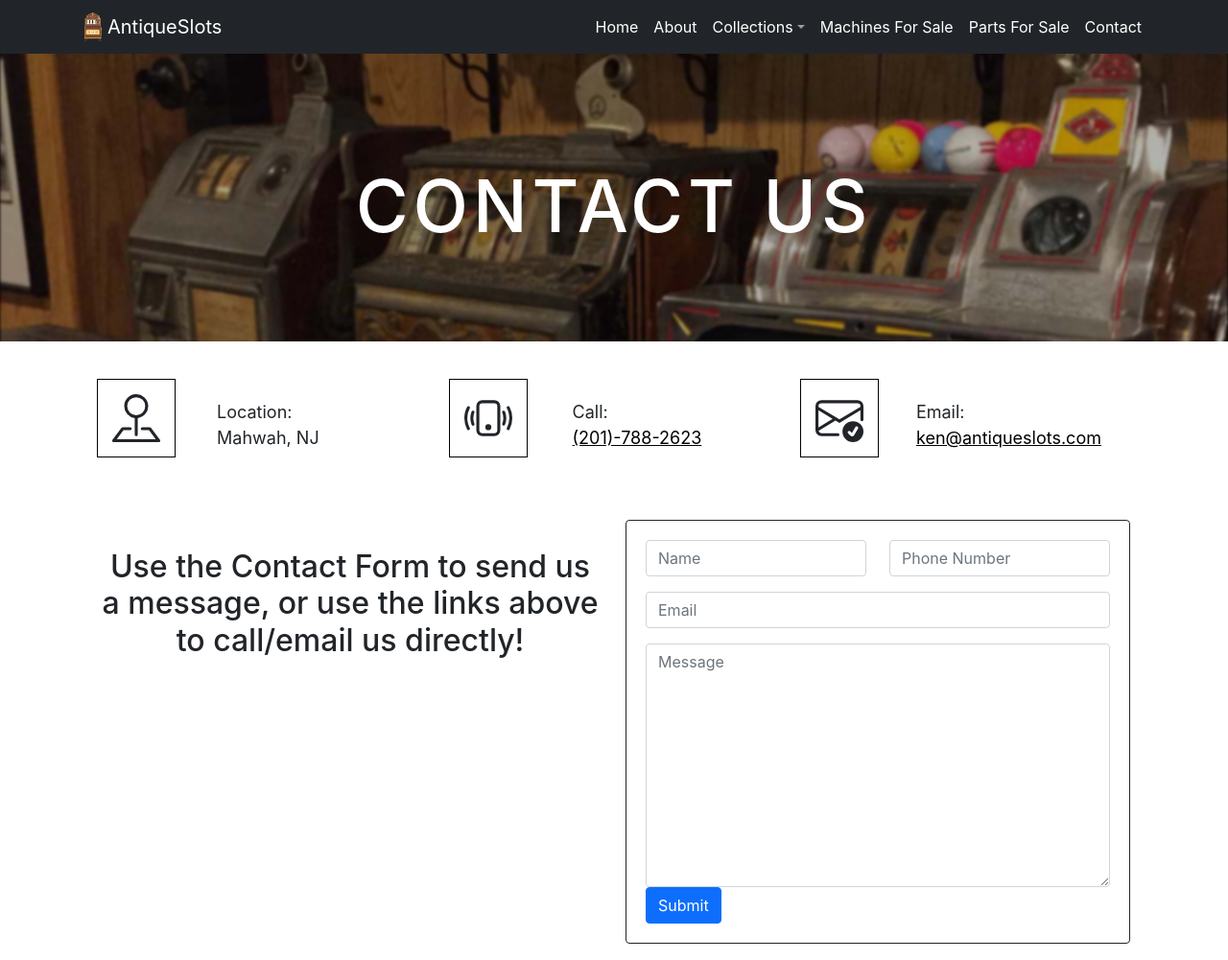
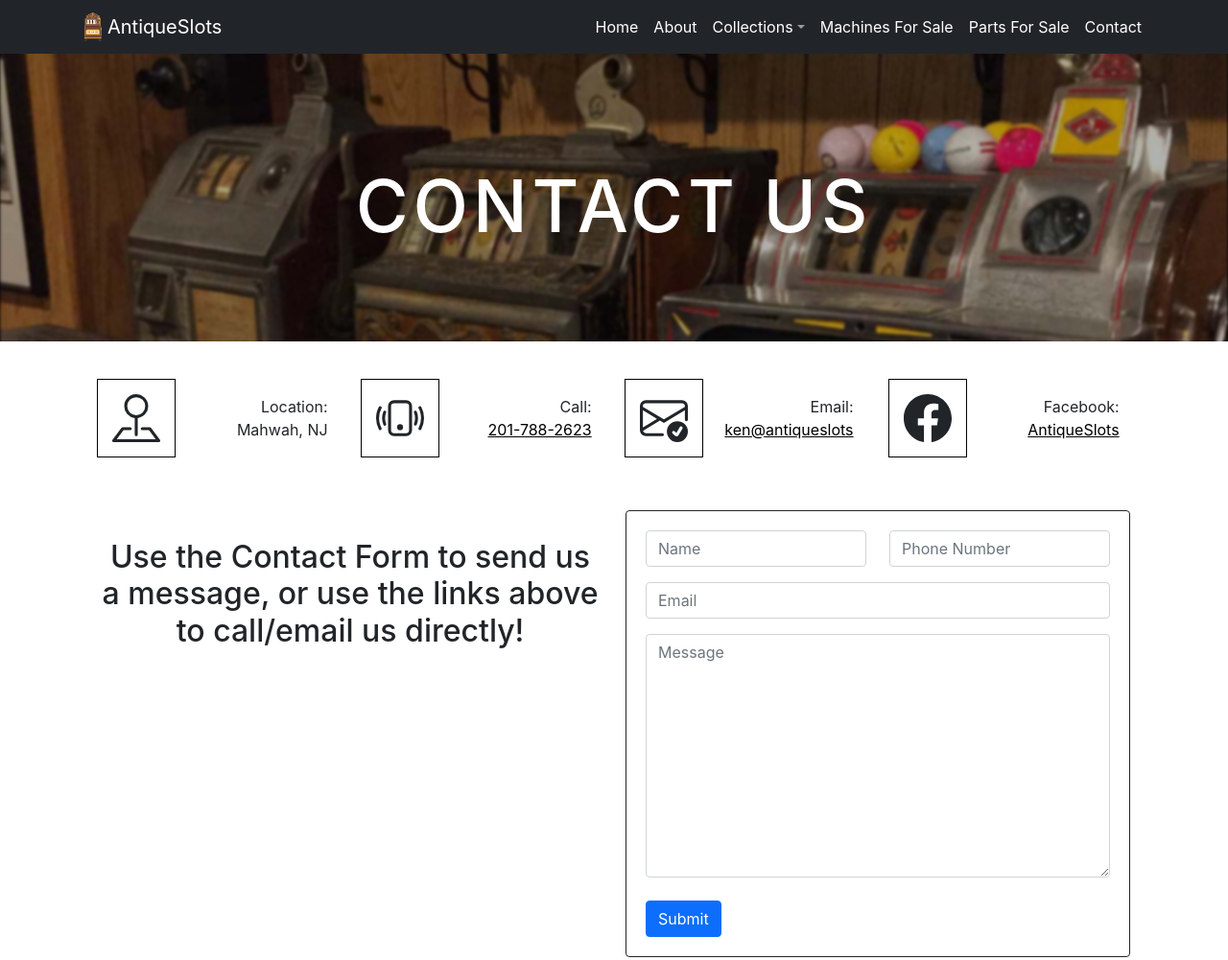
Before and after one commit to danielschnoll/AntiqueSlots, a React app: page /Contact in a window 1280 px wide. Shown: the top 1001 px of the page at 96% size. Built offline with nearby package versions, Linux system fonts and the light colour scheme.

Commit message:
Facebook on contact pg

```diff
--- a/src/components/contact.js
+++ b/src/components/contact.js
@@ -6,7 +6,7 @@ import Button from "react-bootstrap/Button"
 import Row from "react-bootstrap/Row";
 import Col from "react-bootstrap/Col";
 import Card from "react-bootstrap/Card";
-import { PhoneVibrate, PinMap, EnvelopeCheck} from "react-bootstrap-icons";
+import { PhoneVibrate, PinMap, EnvelopeCheck, Facebook} from "react-bootstrap-icons";
 
 import "./contact.scss"
 
@@ -18,18 +18,51 @@ class Contact extends React.Component {
         <HalfHero title="CONTACT US" image="/images/home/banner/img2.jpg" />
         <Container flex>
           <Row style={{padding:"40px 20px 40px 20px"}}>
-            <Col lg={4}>
-              <PinMap className="iconStyle" size={80}/>
-              <span className="labelLocation">Location:<p>Mahwah, NJ</p></span>
+
+            <Col lg={3}>
+              <Row>
+                <Col>
+                  <PinMap className="iconStyle" size={80}/>
+                </Col>
+                <Col>
+                  <span className="label">Location:<p>Mahwah, NJ</p></span>
+                </Col>
+              </Row>
             </Col>
-            <Col lg={4}>
-              <PhoneVibrate className="iconStyle" size={80}/>
-              <span className="labelCall">Call:<p><a href="tel:2017882623">(201)-788-2623</a></p></span>
+
+            <Col lg={3}>
+              <Row>
+                <Col>
+                  <PhoneVibrate className="iconStyle" size={80}/>
+                </Col>
+                <Col>
+                  <span className="label">Call:<p><a href="tel:2017882623">201-788-2623</a></p></span>
+                </Col>
+              </Row>
             </Col>
-            <Col lg={4}>
-              <EnvelopeCheck className="iconStyle" size={80}/>
-              <span className="labelEmail">Email:<p><a href="mailto:ken@antiqueslots.com">ken@antiqueslots.com</a></p></span>
+
+            <Col lg={3}>
+              <Row>
+                <Col>
+                  <EnvelopeCheck className="iconStyle" size={80}/>
+                </Col>
+                <Col>
+                  <span className="label">Email:<p><a href="mailto:ken@antiqueslots.com">ken@antiqueslots</a></p></span>
+                </Col>
+              </Row>
             </Col>
+
+            <Col lg={3}>
+              <Row>
+                <Col>
+                  <Facebook className="iconStyle" size={80}/>
+                </Col>
+                <Col>
+                  <span className="label">Facebook:<p><a href="https://facebook.com/antiqueslots">AntiqueSlots</a></p></span>
+                </Col>
+              </Row>
+            </Col>
+
           </Row>
           <p></p>
           <Row style={{padding:"0 20px 40px 20px"}}>
@@ -40,7 +73,7 @@ class Contact extends React.Component {
             </Col>
             <Col md={6}>
               <Card border={"dark"}>
-                <Form style={{padding:20}}>
+                <Form style={{padding:20}} method="POST" data-netlify="true">
                   <Row>
                     <Col md={6}>
                       <Form.Group className="mb-3" controlId="formPersonName" required>
@@ -59,6 +92,7 @@ class Contact extends React.Component {
                   <Form.Group className="mb-12" controlId="formMessage">
                     <textarea className="form-control" placeholder="Message" rows={10} cols={40}/>
                   </Form.Group>
+                  <br/>
                   <Button variant="primary" type="submit">
                     Submit
                   </Button>
--- a/src/components/contact.scss
+++ b/src/components/contact.scss
@@ -4,24 +4,17 @@ a {
         color: brown;
     }
 }
-.labelLocation{
-    margin: 20px 112px 0 auto;
-    float: right;
-    font-size: 18px;
 
+.label{
+    float: left;
+    text-align: right;
+    transform: translate(-10%, 25%);
+    width: 100%;
 }
-.labelCall{
-    margin: 20px 80px 0 auto;
-    float: right;
-    font-size: 18px;
-}
-.labelEmail{
-    margin: 20px 30px 0 auto;
-    float: right;
-    font-size: 18px;
-}
+
 .iconStyle{
     padding: 15px;
     outline: 1px black;
     outline-style: solid;
+    float: left;
 }
```
